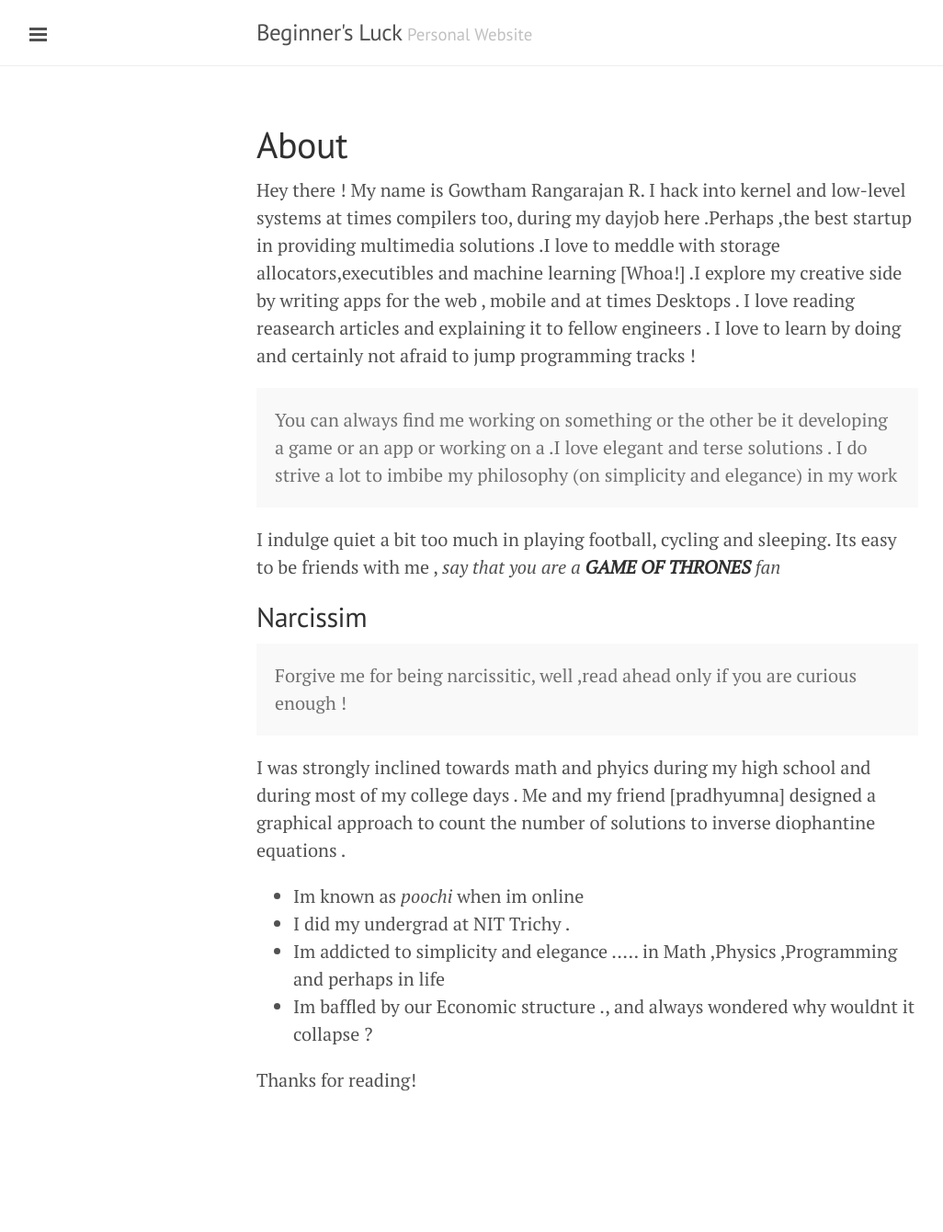
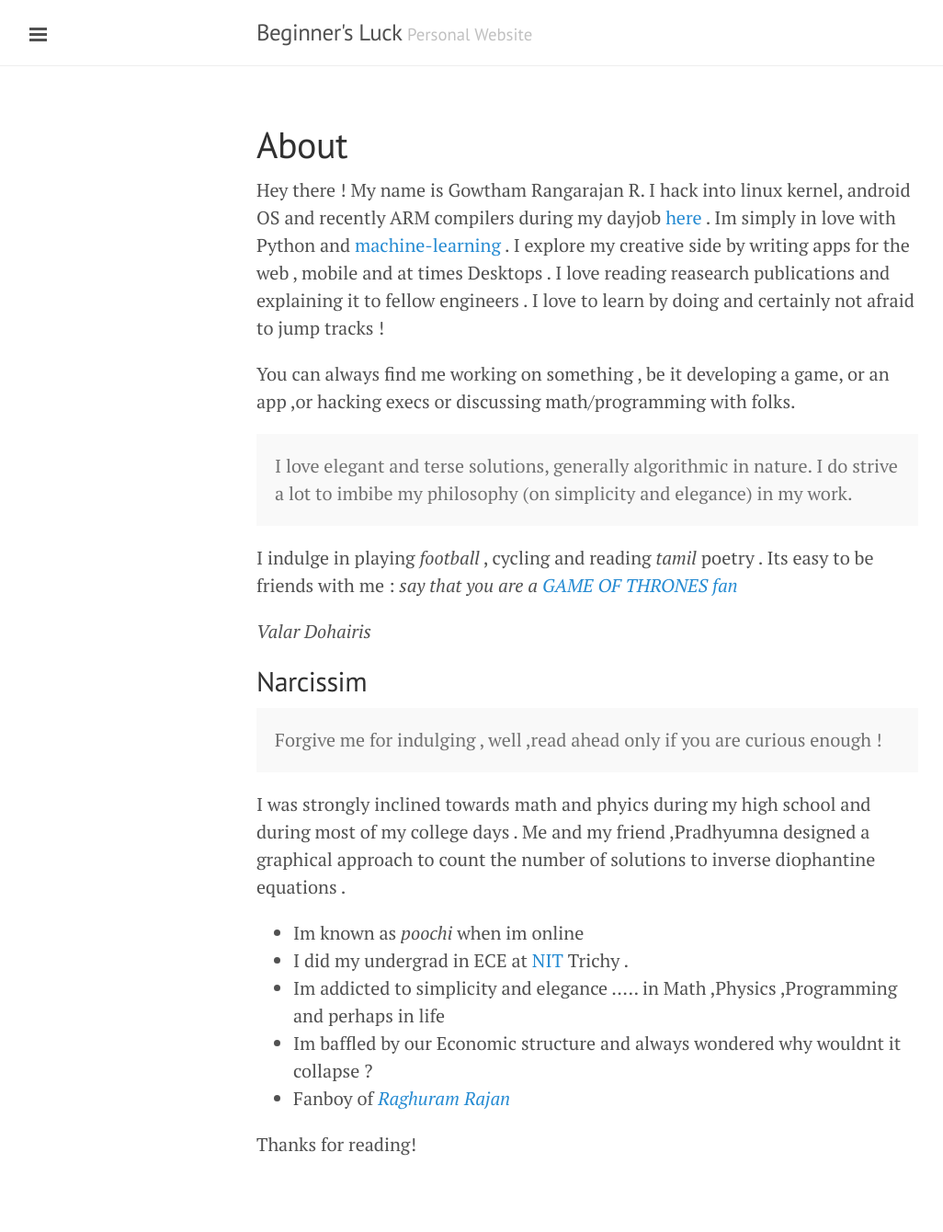
Before and after one commit to poochi/poochi.github.io, a Jekyll site: the page built from about.md, in a window 1280 px wide. Shown: the whole page at 92% size, without its empty margins (1-1027 px from the left). Built offline with Jekyll 4.4.1, drawn with Linux system fonts in a browser that asks for light colours; Markdown is read by kramdown in place of the engine named in the settings; before the commit the page ends 1270 px from its top, so only the background shows below that.

Commit message:
about updated added links

```diff
--- a/about.md
+++ b/about.md
@@ -2,30 +2,40 @@
 layout: page
 title: About
 ---
-Hey there ! My name is Gowtham Rangarajan R.
-I hack into kernel and low-level systems at times compilers too, during my dayjob here .Perhaps ,the best startup in providing multimedia
-solutions .I love to meddle with storage allocators,executibles and  machine learning [Whoa!] .I explore my creative side by writing apps for the web , mobile and at times Desktops . I love reading reasearch articles and  explaining it to fellow engineers . I love to learn by doing and certainly not afraid to jump programming tracks !
 
 
+
+Hey there ! My name is Gowtham Rangarajan R.
+I hack into linux kernel, android OS and recently ARM compilers during my dayjob <a href="www.ittiam.com">here</a> .
+Im simply in love with Python and <a href="www.poochi-recommed.appspo.com/testweb">machine-learning</a> .
+I explore my creative side by writing apps for the web , mobile and at times Desktops . I love reading reasearch publications and explaining it to fellow engineers . I love to learn by doing and certainly not afraid to jump tracks !
+
+You can always find me working on something , be it developing a game, or an app ,or hacking execs or discussing math/programming with folks.
+
 <p class="message">
-  You can always find me working on something or the other be it developing a game or an app or working on a  .I love elegant and terse solutions . I do strive a lot to imbibe my philosophy (on simplicity and elegance) in my work
+	I love elegant and terse solutions, generally algorithmic in nature. I do strive a lot to imbibe my philosophy (on simplicity and elegance) in my work.
 </p>
 
-I indulge quiet a bit too much in playing football, cycling and sleeping.
-Its easy to be friends with me , *say that you are a **GAME OF THRONES** fan*
+
+I indulge in playing *football* , cycling and reading *tamil* poetry .
+Its easy to be friends with me : *say that you are a* <a href="www.hbo.com/game-of-thrones"> *GAME OF THRONES fan* </a>
+
+*Valar Dohairis*
 
 ## Narcissim
 
 <p class="message">
-  Forgive me for being narcissitic, well ,read ahead only if you are curious enough !
+  Forgive me for indulging , well ,read ahead only if you are curious enough !
 </p>
 
 I was strongly inclined towards math and phyics during my high school and during most of my college days .
-Me and my friend \[pradhyumna\] designed a graphical approach to count the number of solutions to inverse diophantine equations .
+Me and my friend ,Pradhyumna designed a graphical approach to count the number of solutions to inverse diophantine equations .
+
 * Im known as *poochi* when im online
-* I did my undergrad at NIT Trichy .
+* I did my undergrad in ECE at <a href="www.nitt.edu">NIT</a> Trichy .
 * Im addicted to simplicity and elegance ..... in Math ,Physics ,Programming and perhaps in life
-* Im baffled by our Economic structure ., and always wondered why wouldnt it collapse ?
+* Im baffled by our Economic structure and always wondered why wouldnt it collapse ?
+* Fanboy of <a href="http://en.wikipedia.org/wiki/Raghuram_Rajan">*Raghuram Rajan* </a>
 
 
 Thanks for reading!
```
